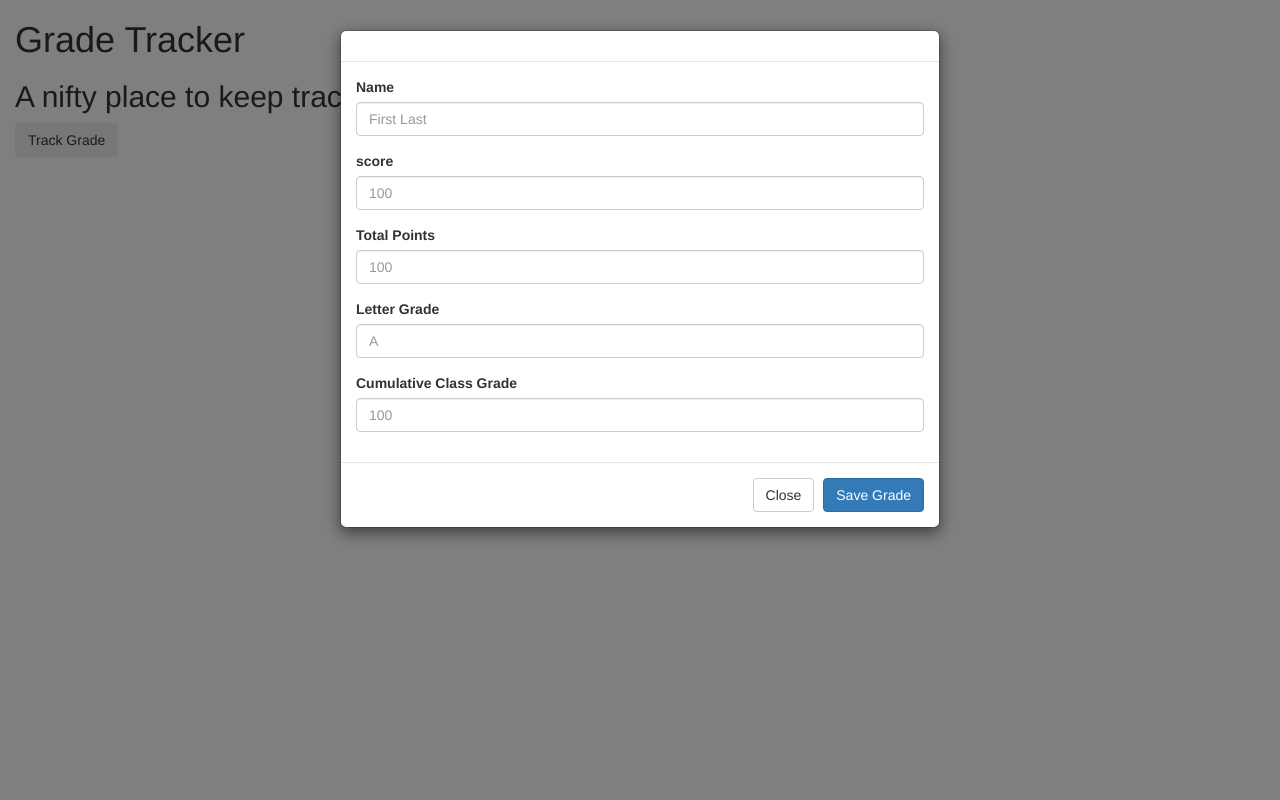
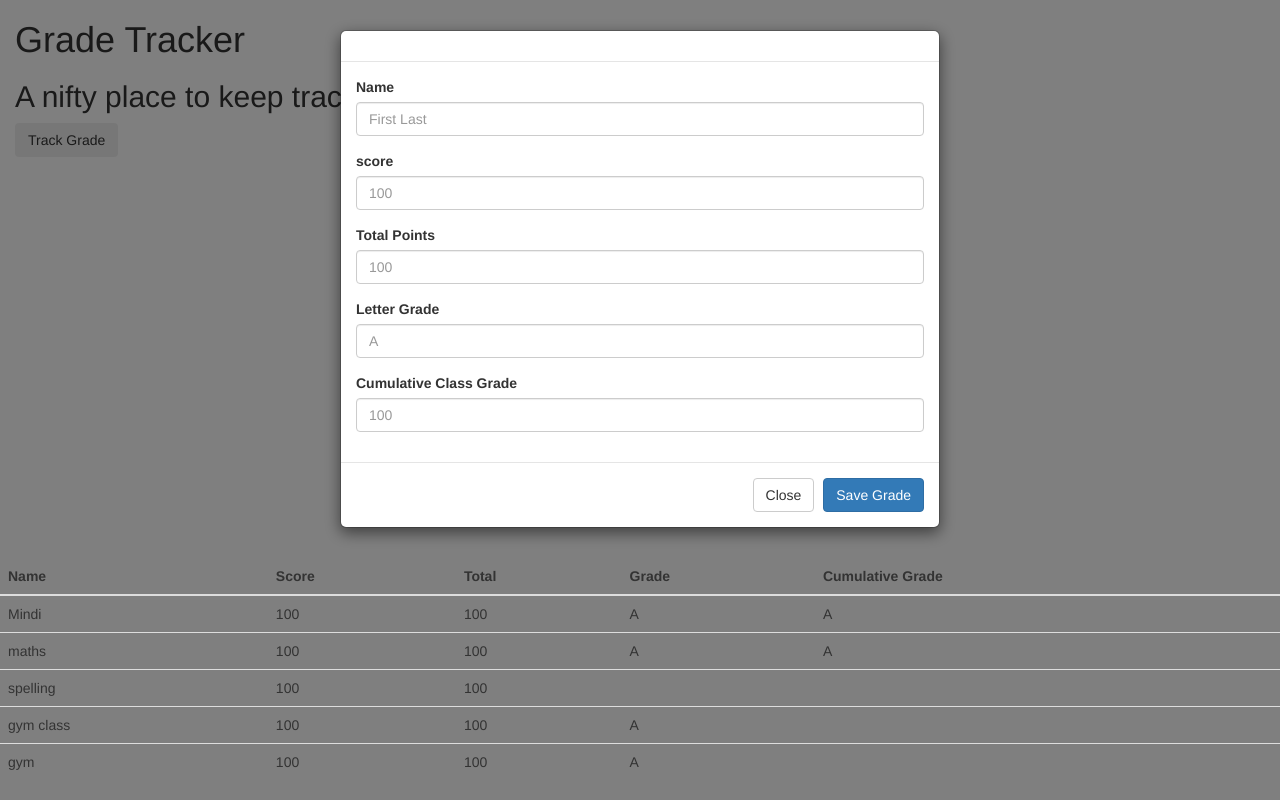
Before and after one commit to minditorrey/gradeTracker, a Node server app: page / in a window 1280 px wide, after a click on "Track Grade". Run offline with Node 20, Linux system fonts and the light colour scheme; data comes from the database, SQL or seed files in the repository; both versions use the stored data as it was after the commit; some libraries are stand-ins or nearby versions.

Commit message:
add table

```diff
--- a/public/home.js
+++ b/public/home.js
@@ -25,7 +25,6 @@ function createNewGrade(e) {
 	$('#letterGrade').val('');
 	$('#cumulativeGrade').val('');
 
-	debugger;
 
 	$.post('/api/grades', newGrade)
 		.done(() => {
--- a/views/home.ejs
+++ b/views/home.ejs
@@ -11,7 +11,7 @@
     <script src="home.js"></script>
 </head>
 <body>
-	  <div class="container-fluid">
+	<div class="container-fluid">
 
     <h1>Grade Tracker</h1>
     <h2>A nifty place to keep track of your grades!</h2>
@@ -68,6 +68,32 @@
             </div>
         </div>
     </div>
+
+    <table class="table">
+    	<thead>
+    		<tr>
+    			<th>Name</th>
+    			<th>Score</th>
+    			<th>Total</th>
+    			<th>Grade</th>
+    			<th>Cumulative Grade</th>
+    		</tr>
+    	</thead>
+    	<tbody>
+    		<% for(var i = 0; i < grades.length; i++) { %>
+				<tr>
+    				<td><%= grades[i].name %></td>
+    				<td><%=grades[i].score %></td>
+    				<td><%= grades[i].totalPoints %></td>
+    				<td><%= grades[i].letterGrade %></td>
+    				<td><%= grades[i].cumulativeGrade %></td>
+    			</tr>
+    		<% } %>
+
+
+    	</tbody>
+    </table>
+
 </div>
 </body>
 </html>
```
Also changed, not shown: data/grades.db.
